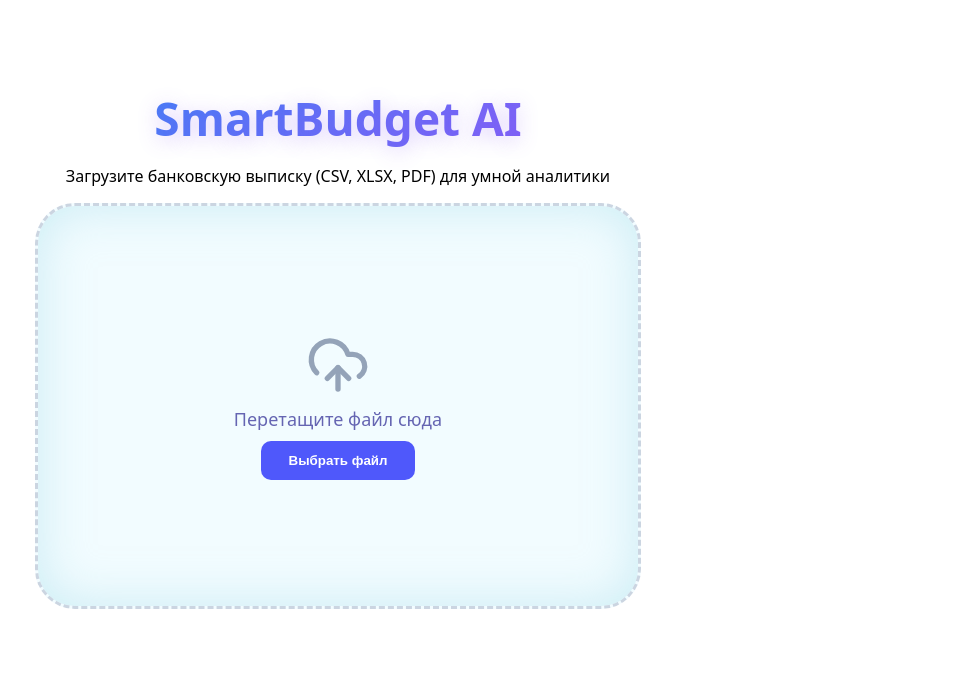
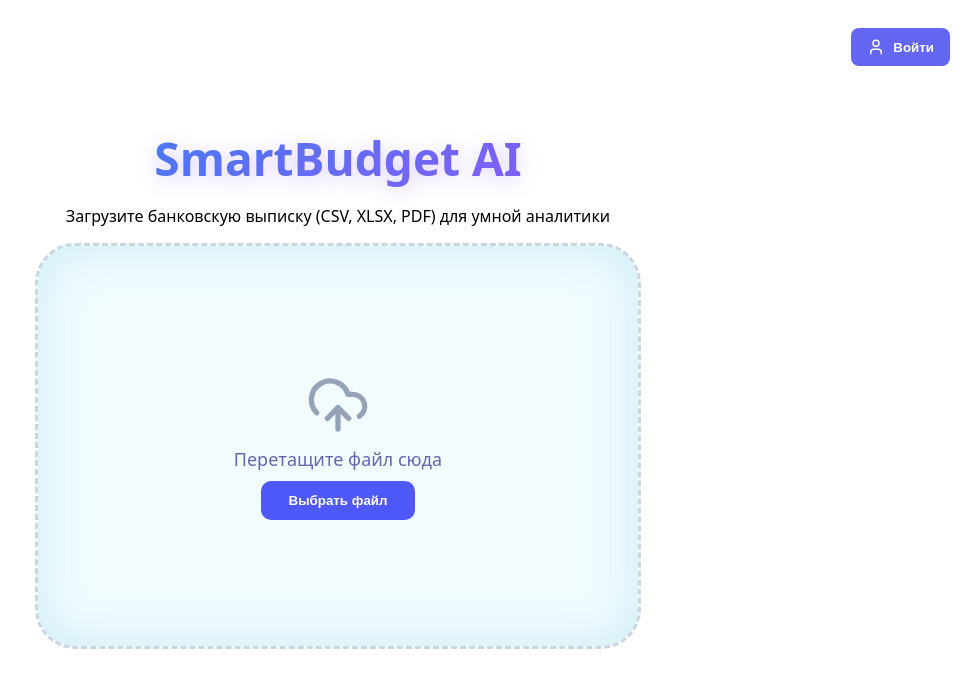
Before and after one commit to aianana/SmartBudget-AI, a React app in the folder frontend/: page / in a window 1280 px wide. Shown: the top 688 px of the page, without its empty margins (302-1280 px from the left). Built offline with nearby package versions, Linux system fonts and the light colour scheme; no server answers; the HTML template or start-up script is replaced by a standard one.

Commit message:
profile button

```diff
--- a/frontend/src/UploadPage.jsx
+++ b/frontend/src/UploadPage.jsx
@@ -1,12 +1,30 @@
 import React, {useState, useRef} from 'react';
 import {useNavigate} from 'react-router-dom';
-import {UploadCloud} from 'lucide-react';
+import {UploadCloud, User} from 'lucide-react';
 import './UploadPage.css';
 
 export default function UploadPage() {
   const [dragActive, setDragActive] = useState(false);
   const inputRef = useRef(null);
   const navigate = useNavigate();
+
+  const isAuthenticated = !!localStorage.getItem('token');
+
+  const handleProfileClick = () => {
+    if (isAuthenticated) {
+      navigate('/dashboard');
+    } else {
+      navigate('/login');
+    }
+  };
+
+  const processFile = (file) => {
+    if (isAuthenticated) {
+      navigate('/dashboard', { state: { uploadedFile: file } });
+    } else {
+      navigate('/login', { state: { uploadedFile: file } });
+    }
+  };
 
   const handleDrag = (e) => {
     e.preventDefault(); e.stopPropagation();
@@ -17,25 +35,44 @@ export default function UploadPage() {
   const handleDrop = (e) => {
     e.preventDefault(); e.stopPropagation(); setDragActive(false);
     if (e.dataTransfer.files && e.dataTransfer.files[0]) {
-      const file = e.dataTransfer.files[0];
-      navigate('/login', { state: { uploadedFile: file } });
+      processFile(e.dataTransfer.files[0]);
     }
   };
 
   const handleChange = (e) => {
     e.preventDefault();
     if (e.target.files && e.target.files[0]) {
-      const file = e.target.files[0];
-      navigate('/login', { state: { uploadedFile: file } });
+      processFile(e.target.files[0]);
     }
   };
 
   return (
-    <div className="upload-container">
+    <div className="upload-container" style={{ position: 'relative', paddingTop: '60px' }}>
+      <header style={{
+        position: 'absolute', top: 0, left: 0, width: '100%',
+        display: 'flex', justifyContent: 'flex-end',
+        padding: '20px', boxSizing: 'border-box'
+      }}>
+        <button
+          onClick={handleProfileClick}
+          style={{
+            display: 'flex', alignItems: 'center', gap: '8px',
+            cursor: 'pointer', padding: '10px 16px',
+            borderRadius: '8px', border: 'none',
+            backgroundColor: '#6366f1', color: 'white',
+            fontWeight: '600', transition: '0.2s'
+          }}
+        >
+          <User size={18} />
+          {isAuthenticated ? 'Дашборд' : 'Войти'}
+        </button>
+      </header>
+
       <div className="upload-header">
         <h1>SmartBudget AI</h1>
         <p>Загрузите банковскую выписку (CSV, XLSX, PDF) для умной аналитики</p>
       </div>
+
       <div
         className={`dropzone ${dragActive ? "active" : ""}`}
         onDragEnter={handleDrag} onDragLeave={handleDrag} onDragOver={handleDrag} onDrop={handleDrop}
--- a/frontend/vite.config.js
+++ b/frontend/vite.config.js
@@ -5,6 +5,13 @@ export default defineConfig({
   plugins: [react()],
   server: {
     host: '0.0.0.0',
+    proxy: {
+      '/api': {
+        target: 'https://smartbudget-ai-production-d837.up.railway.app',
+        changeOrigin: true,
+        secure: false,
+      }
+    }
   },
   preview: {
     allowedHosts: 'all',
```
